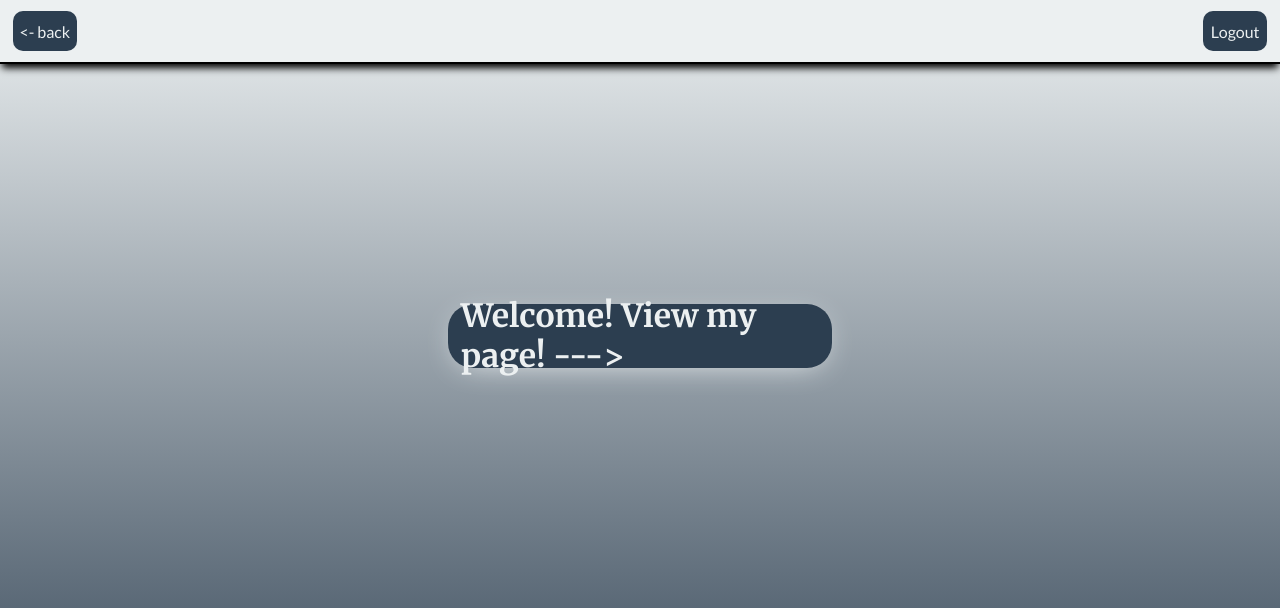
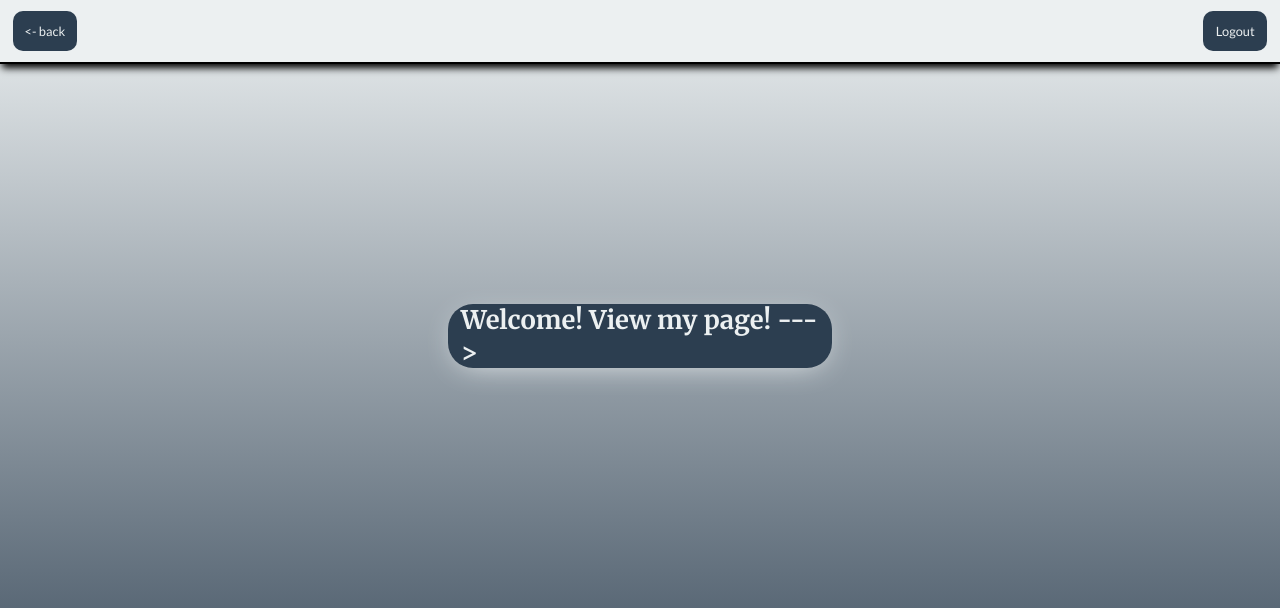
Before and after one commit to phillgames/Portfolio, a Flask app: page / in a window 1280 px wide. Shown: the top 608 px of the page. Run offline with Flask 3, Linux system fonts and the light colour scheme; data comes from the database, SQL or seed files in the repository; parts of the project's set-up code (start-up, migrations or seed data) failed here and were passed over.

Commit message:
made some size changes to the website

```diff
--- a/app/static/css/styles.css
+++ b/app/static/css/styles.css
@@ -43,10 +43,12 @@ body {
 
 #margin {
     margin-left: 1%;
+    font-size: clamp(0.5rem, 1vw, 1rem);
 }
 
 #reverse_margin {
     margin-right: 1%;
+    font-size: clamp(0.5rem, 1vw, 1rem);
 }
 
 .email-text,
@@ -137,6 +139,7 @@ button {
     font-family: merriweather, serif;
     box-shadow: 0 6px 30px -10px #ECF0F1;
     cursor: pointer;
+    font-size: clamp(0.5rem, 1vw, 1rem);
 }
 
 /* button config so all buttons look the same */
```
